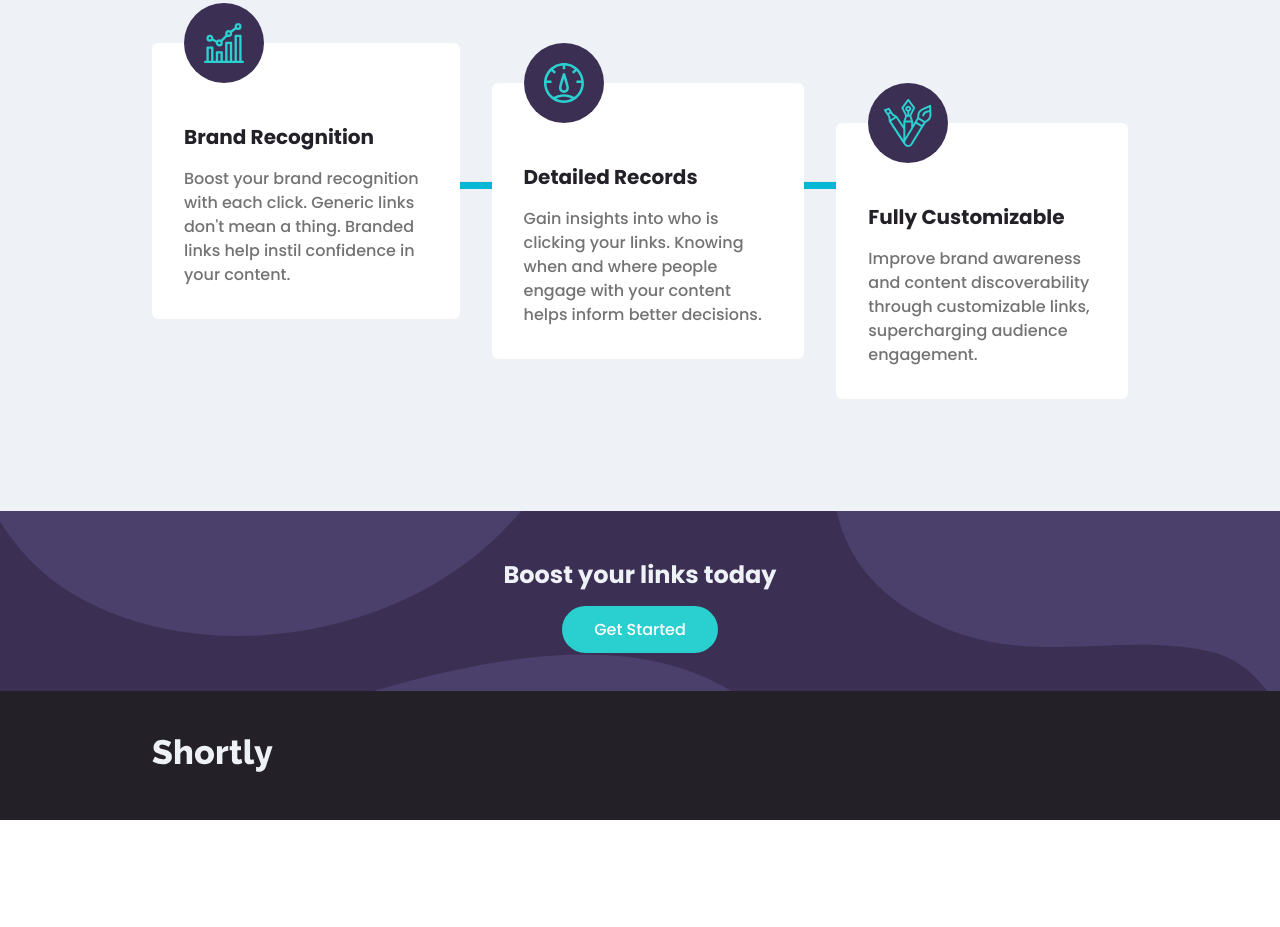
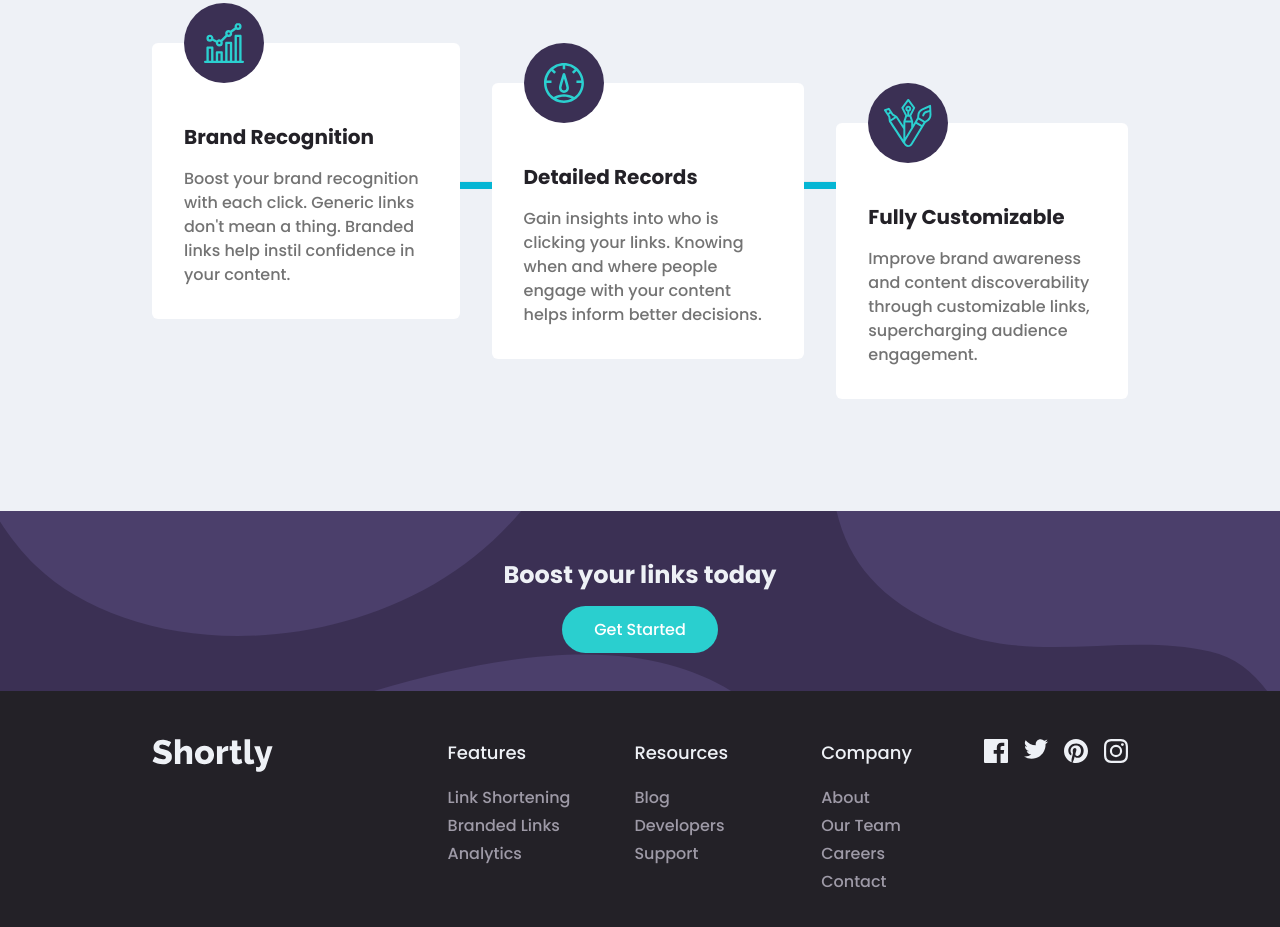
Before and after one commit to Esosek/url-shorten, an Astro site: page / in a window 1280 px wide. Shown: the part 1028-1955 px from the top of the page. Before the commit the page ends 1848 px from the top, so only its background shows below. Built offline with nearby package versions, Linux system fonts and the light colour scheme; Astro itself is replaced by a stand-in of ours.

Commit message:
Added desktop footer

```diff
--- a/src/components/UI/Link.tsx
+++ b/src/components/UI/Link.tsx
@@ -13,13 +13,13 @@
   isPrimary = false,
   cssClass,
 }: LinkProps) {
-  const primaryClasses = isPrimary
-    ? 'bg-cyan-400 text-white py-3 px-8 rounded-full hover:bg-cyan-200 transition-colors'
-    : 'md:hover:text-neutral-700';
+  const primaryClasses =
+    isPrimary &&
+    'bg-cyan-400 text-white py-3 px-8 rounded-full hover:bg-cyan-200 transition-colors';
   return (
     <a
       href={href}
-      className={`text-base text-center md:w-fit ${primaryClasses} ${cssClass}`}
+      className={`text-base text-center md:w-fit group ${primaryClasses} ${cssClass}`}
     >
       {children}
     </a>
--- a/src/components/sections/Footer.tsx
+++ b/src/components/sections/Footer.tsx
@@ -1,10 +1,110 @@
+import Link from '../UI/Link';
 import Logo from '../UI/Logo';
 
 export default function Footer() {
   return (
-    <footer className="bg-neutral-900 py-12">
-      <div className="px-6 max-w-5xl mx-auto">
+    <footer className="bg-neutral-900 py-12 text-start">
+      <div className="grid grid-cols-1 items-start justify-center px-6 max-w-5xl mx-auto gap-10 md:grid-cols-[auto_1fr_auto]">
         <Logo fillClass="fill-neutral-100" />
+        <div className="grid grid-cols-1 gap-16 justify-self-end md:grid-cols-3">
+          <ul className="flex flex-col">
+            <p className="text-neutral-100 mb-4">Features</p>
+            <li>
+              <Link cssClass="text-neutral-300 hover:text-neutral-100">
+                Link Shortening
+              </Link>
+            </li>
+            <li>
+              <Link cssClass="text-neutral-300 hover:text-neutral-100">
+                Branded Links
+              </Link>
+            </li>
+            <li>
+              <Link cssClass="text-neutral-300 hover:text-neutral-100">
+                Analytics
+              </Link>
+            </li>
+          </ul>
+          <ul className="flex flex-col">
+            <p className="text-neutral-100 mb-4">Resources</p>
+            <li>
+              <Link cssClass="text-neutral-300 hover:text-neutral-100">
+                Blog
+              </Link>
+            </li>
+            <li>
+              <Link cssClass="text-neutral-300 hover:text-neutral-100">
+                Developers
+              </Link>
+            </li>
+            <li>
+              <Link cssClass="text-neutral-300 hover:text-neutral-100">
+                Support
+              </Link>
+            </li>
+          </ul>
+          <ul className="flex flex-col">
+            <p className="text-neutral-100 mb-4">Company</p>
+            <li>
+              <Link cssClass="text-neutral-300 hover:text-neutral-100">
+                About
+              </Link>
+            </li>
+            <li>
+              <Link cssClass="text-neutral-300 hover:text-neutral-100">
+                Our Team
+              </Link>
+            </li>
+            <li>
+              <Link cssClass="text-neutral-300 hover:text-neutral-100">
+                Careers
+              </Link>
+            </li>
+            <li>
+              <Link cssClass="text-neutral-300 hover:text-neutral-100">
+                Contact
+              </Link>
+            </li>
+          </ul>
+        </div>
+        <div className="flex gap-4">
+          <Link>
+            <svg
+              xmlns="http://www.w3.org/2000/svg"
+              width="24"
+              height="24"
+              className="fill-neutral-100 group-hover:fill-neutral-300 transition-colors"
+            >
+              <path d="M22.675 0H1.325C.593 0 0 .593 0 1.325v21.351C0 23.407.593 24 1.325 24H12.82v-9.294H9.692v-3.622h3.128V8.413c0-3.1 1.893-4.788 4.659-4.788 1.325 0 2.463.099 2.795.143v3.24l-1.918.001c-1.504 0-1.795.715-1.795 1.763v2.313h3.587l-.467 3.622h-3.12V24h6.116c.73 0 1.323-.593 1.323-1.325V1.325C24 .593 23.407 0 22.675 0z" />
+            </svg>
+          </Link>
+          <Link>
+            <svg
+              xmlns="http://www.w3.org/2000/svg"
+              width="24"
+              height="20"
+              className="fill-neutral-100 group-hover:fill-neutral-300 transition-colors"
+            >
+              <path d="M24 2.557a9.83 9.83 0 01-2.828.775A4.932 4.932 0 0023.337.608a9.864 9.864 0 01-3.127 1.195A4.916 4.916 0 0016.616.248c-3.179 0-5.515 2.966-4.797 6.045A13.978 13.978 0 011.671 1.149a4.93 4.93 0 001.523 6.574 4.903 4.903 0 01-2.229-.616c-.054 2.281 1.581 4.415 3.949 4.89a4.935 4.935 0 01-2.224.084 4.928 4.928 0 004.6 3.419A9.9 9.9 0 010 17.54a13.94 13.94 0 007.548 2.212c9.142 0 14.307-7.721 13.995-14.646A10.025 10.025 0 0024 2.557z" />
+            </svg>
+          </Link>
+          <Link>
+            <svg xmlns="http://www.w3.org/2000/svg" width="24" height="24">
+              <path
+                className="fill-neutral-100 group-hover:fill-neutral-300 transition-colors"
+                d="M12 0C5.373 0 0 5.372 0 12c0 5.084 3.163 9.426 7.627 11.174-.105-.949-.2-2.405.042-3.441.218-.937 1.407-5.965 1.407-5.965s-.359-.719-.359-1.782c0-1.668.967-2.914 2.171-2.914 1.023 0 1.518.769 1.518 1.69 0 1.029-.655 2.568-.994 3.995-.283 1.194.599 2.169 1.777 2.169 2.133 0 3.772-2.249 3.772-5.495 0-2.873-2.064-4.882-5.012-4.882-3.414 0-5.418 2.561-5.418 5.207 0 1.031.397 2.138.893 2.738a.36.36 0 01.083.345l-.333 1.36c-.053.22-.174.267-.402.161-1.499-.698-2.436-2.889-2.436-4.649 0-3.785 2.75-7.262 7.929-7.262 4.163 0 7.398 2.967 7.398 6.931 0 4.136-2.607 7.464-6.227 7.464-1.216 0-2.359-.631-2.75-1.378l-.748 2.853c-.271 1.043-1.002 2.35-1.492 3.146C9.57 23.812 10.763 24 12 24c6.627 0 12-5.373 12-12 0-6.628-5.373-12-12-12z"
+              />
+            </svg>
+          </Link>
+          <Link>
+            <svg xmlns="http://www.w3.org/2000/svg" width="24" height="24">
+              <path
+                className="fill-neutral-100 group-hover:fill-neutral-300 transition-colors"
+                d="M12 2.163c3.204 0 3.584.012 4.85.07 3.252.148 4.771 1.691 4.919 4.919.058 1.265.069 1.645.069 4.849 0 3.205-.012 3.584-.069 4.849-.149 3.225-1.664 4.771-4.919 4.919-1.266.058-1.644.07-4.85.07-3.204 0-3.584-.012-4.849-.07-3.26-.149-4.771-1.699-4.919-4.92-.058-1.265-.07-1.644-.07-4.849 0-3.204.013-3.583.07-4.849.149-3.227 1.664-4.771 4.919-4.919 1.266-.057 1.645-.069 4.849-.069zM12 0C8.741 0 8.333.014 7.053.072 2.695.272.273 2.69.073 7.052.014 8.333 0 8.741 0 12c0 3.259.014 3.668.072 4.948.2 4.358 2.618 6.78 6.98 6.98C8.333 23.986 8.741 24 12 24c3.259 0 3.668-.014 4.948-.072 4.354-.2 6.782-2.618 6.979-6.98.059-1.28.073-1.689.073-4.948 0-3.259-.014-3.667-.072-4.947-.196-4.354-2.617-6.78-6.979-6.98C15.668.014 15.259 0 12 0zm0 5.838a6.162 6.162 0 100 12.324 6.162 6.162 0 000-12.324zM12 16a4 4 0 110-8 4 4 0 010 8zm6.406-11.845a1.44 1.44 0 100 2.881 1.44 1.44 0 000-2.881z"
+              />
+            </svg>
+          </Link>
+        </div>
       </div>
     </footer>
   );
--- a/src/components/sections/header/Navbar.tsx
+++ b/src/components/sections/header/Navbar.tsx
@@ -27,17 +27,17 @@
       >
         <ul className="flex flex-col items-center gap-8 md:flex-row">
           <li>
-            <Link>Features</Link>
+            <Link cssClass="md:hover:text-neutral-700">Features</Link>
           </li>
           <li>
-            <Link>Pricing</Link>
+            <Link cssClass="md:hover:text-neutral-700">Pricing</Link>
           </li>
           <li>
-            <Link>Resources</Link>
+            <Link cssClass="md:hover:text-neutral-700">Resources</Link>
           </li>
           <hr className="bg-gray-600 h-[1px] w-full border-none md:hidden" />
           <li className="md:ml-auto">
-            <Link>Login</Link>
+            <Link cssClass="md:hover:text-neutral-700">Login</Link>
           </li>
           <li className="w-full md:w-fit">
             <Link isPrimary={true}>Sign Up</Link>
```
